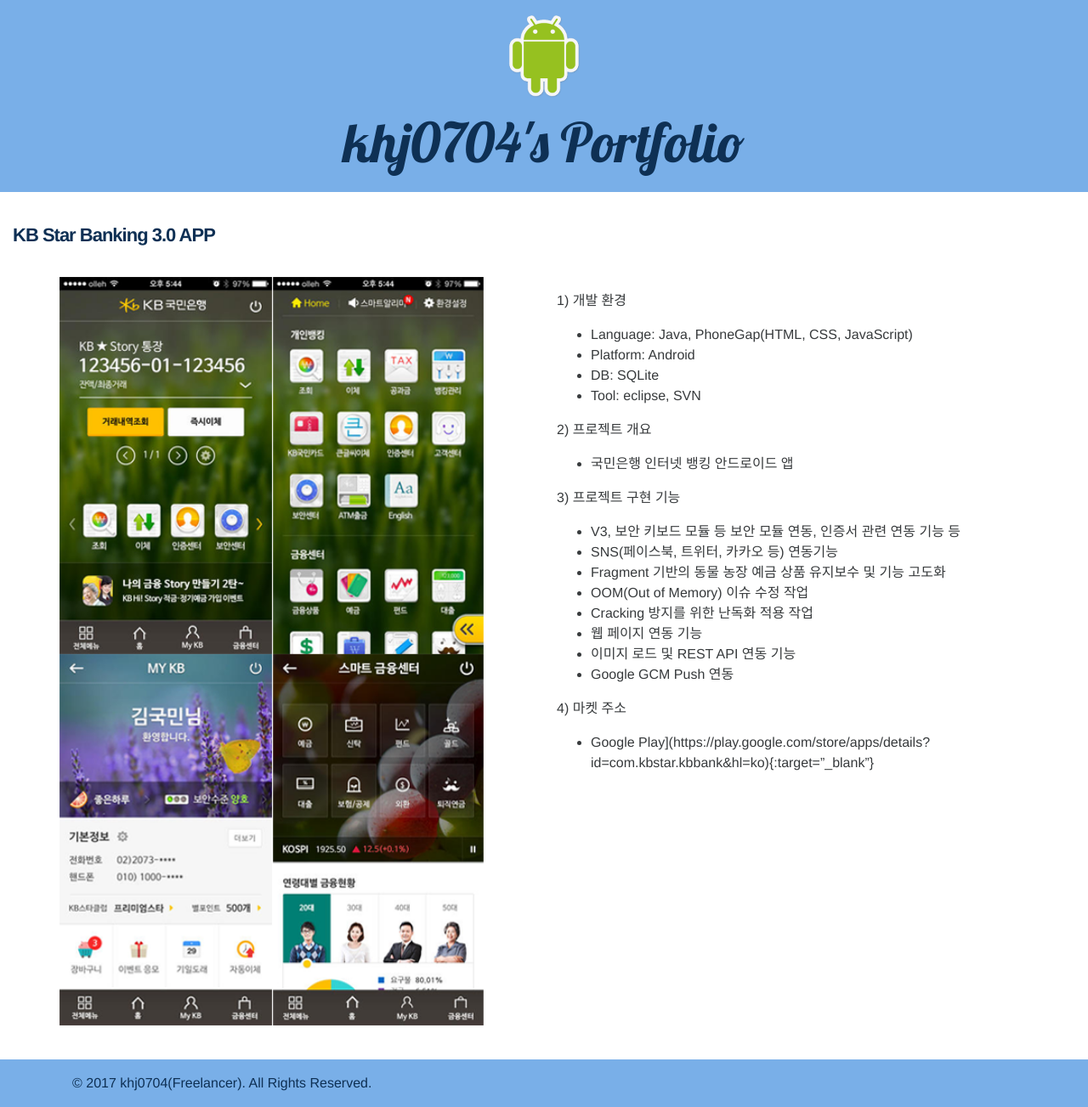
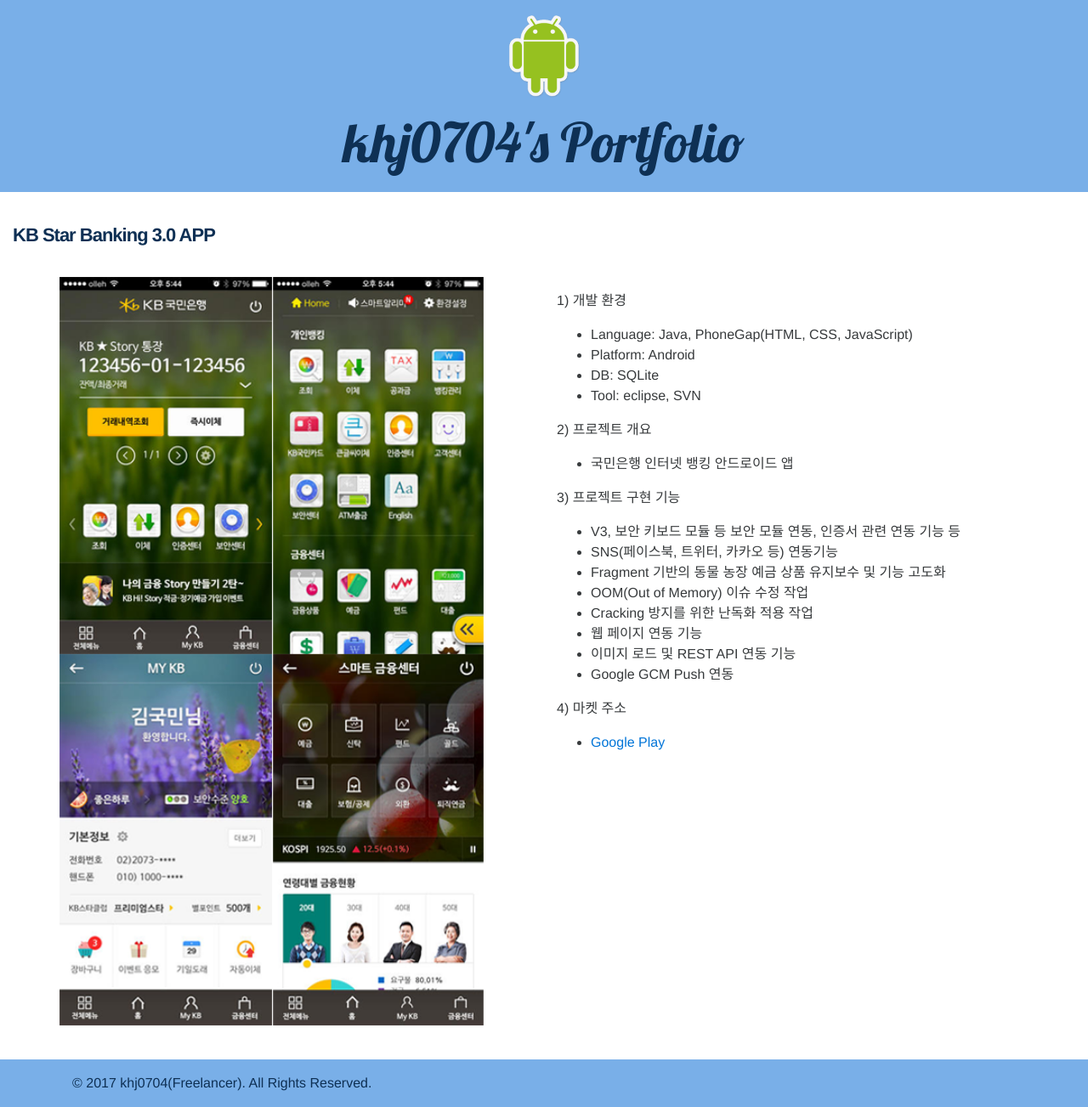
Before and after one commit to khj0704/khj0704.github.io, a Jekyll site: the page built from _posts/2013-12-31-portfolio12.md, in a window 1280 px wide. Shown: the whole page at 85% size. Built offline with Jekyll 4.4.1, drawn with Linux system fonts in a browser that asks for light colours; nearby versions of some CDN libraries.

Commit message:
Update Post

```diff
--- a/_posts/2013-12-31-portfolio12.md
+++ b/_posts/2013-12-31-portfolio12.md
@@ -29,4 +29,4 @@ image: kb_star_banking.png
  - Google GCM Push 연동
 
 4) 마켓 주소
- - Google Play](https://play.google.com/store/apps/details?id=com.kbstar.kbbank&hl=ko){:target="_blank"}
+ - [Google Play](https://play.google.com/store/apps/details?id=com.kbstar.kbbank&hl=ko){:target="_blank"}
```
Also changed, not shown: _posts/2012-12-10-portfolio8.md (+1 -1 lines), _posts/2013-06-30-portfolio9.md (+1 -1 lines).
